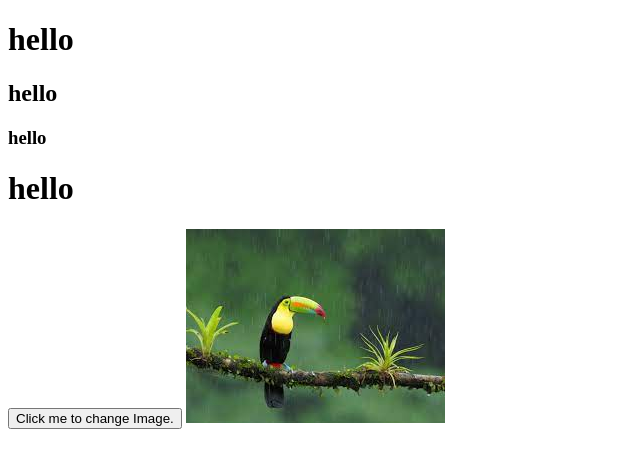
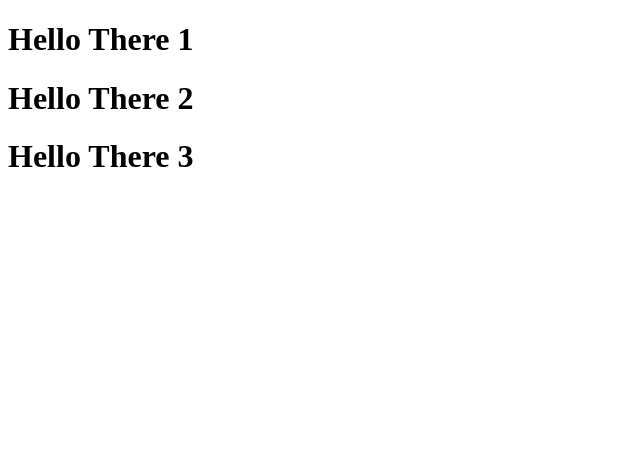
Before and after one commit to neophytz/javascripting, a plain HTML site: page dom/index.html in a window 1280 px wide. Shown: the whole page, without its empty margins (0-640 px from the left). Drawn offline with Linux system fonts and the light colour scheme.

```diff
--- /dev/null
+++ b/dom/events/index.html
@@ -0,0 +1,13 @@
+<!DOCTYPE html>
+<html lang="en">
+<head>
+    <meta charset="UTF-8">
+    <meta http-equiv="X-UA-Compatible" content="IE=edge">
+    <meta name="viewport" content="width=device-width, initial-scale=1.0">
+    <title>Event Handler</title>
+</head>
+<body>
+    <button id="myBtn">Click Me!</button>
+    <script src="./index.js"></script>
+</body>
+</html>
--- a/dom/index.html
+++ b/dom/index.html
@@ -7,11 +7,14 @@
         <title>Document</title>
     </head>
     <body class="body body2 body3" id="bodyId">
-        <h1 name="myH1">hello</h1>
+        <h1 id="myH1">Hello There 1 </h1>
+        <h1>Hello There 2 </h1>
+        <h1>Hello There 3 </h1>
+        <!-- <h1 name="myH1">hello</h1>
         <h2 name="myH1">hello</h1>
         <h3 name="myH1">hello</h1>
-        <h1 name="myH1">hello</h1>
-        <button onclick="changeImage()">Click me to change Image.</button>
+        <h1 name="myH1">hello</h1> -->
+        <!-- <button onclick="changeImage()">Click me to change Image.</button>  -->
         <!-- <img src ="../image.jpeg"> -->
         <!-- <h1 id="header">Hello</h1>
         <button onclick="changeColor()" id="changeColor">Click me to make hello red.</button>
--- a/dom/index.js
+++ b/dom/index.js
@@ -1,112 +1,145 @@
-// read operations (finding elements) -> querySelector
+// // read operations (finding elements) -> querySelector
 
-//getElementsByTagName -> array
+// //getElementsByTagName -> array
 
-// var bodyRef = document.getElementsByTagName('title');
-// bodyRef[0].style.backgroundColor ="red";
-// console.log(bodyRef[0]);
+// // var bodyRef = document.getElementsByTagName('title');
+// // bodyRef[0].style.backgroundColor ="red";
+// // console.log(bodyRef[0]);
 
-// getElementsByClassName -> array
-// var bodyRef = document.getElementsByClassName('body2');
-// console.log(bodyRef);
+// // getElementsByClassName -> array
+// // var bodyRef = document.getElementsByClassName('body2');
+// // console.log(bodyRef);
 
 
-//getElementById -> single element reference
-// var bodyRef = document.getElementById('bodyId');
-// console.log(bodyRef);
-// bodyRef.style.backgroundColor='red';
+// //getElementById -> single element reference
+// // var bodyRef = document.getElementById('bodyId');
+// // console.log(bodyRef);
+// // bodyRef.style.backgroundColor='red';
 
-//getElementsByName -> array
+// //getElementsByName -> array
 
-// var eleRef = document.getElementsByName('myH1');
-// console.log(eleRef);
+// // var eleRef = document.getElementsByName('myH1');
+// // console.log(eleRef);
+
+// var imageRef = document.createElement('img');
+// imageRef.setAttribute('src', '../image.jpeg');
+
+// function changeImage () {
+//     if(imageRef.src === 'http://127.0.0.1:5500/image.jpeg'){ //undefined
+//         imageRef.setAttribute('src', '../image2.jpeg');
+//     }
+//     else{
+//         imageRef.setAttribute('src', '../image.jpeg');
+//     }
+// }
 
 
-// create operations -> innerHTML, innerText
+// // create operations -> innerHTML, innerText
+// var bodyRef = document.getElementById('bodyId');
 
-var imageRef = document.createElement('img');
-imageRef.setAttribute('src', '../image.jpeg');
-
-var bodyRef = document.getElementById('bodyId');
-bodyRef.appendChild(imageRef);
-
-console.log(imageRef);
-
-// check current image kaunsi hai. -> if else
-// it will change the image accordingly. -> setAttribute()
-
-// console.log(imageRef.src)
-
-function changeImage () {
-    if(imageRef.src === 'http://127.0.0.1:5500/image.jpeg'){
-        imageRef.setAttribute('src', '../image2.jpeg');
-    }
-    else{
-        imageRef.setAttribute('src', '../image.jpeg');
-    }
-}
+// var btnRef = document.createElement('button');
+// btnRef.innerText = 'Click me to change image';
+// // btnRef.setAttribute('onclick', changeImage()); // it will set the attribute to undefined and call the function changeImage
+// btnRef.setAttribute('onclick', 'changeImage()');
+// bodyRef.appendChild(btnRef);
 
 
-//homework -> implement button creation with the help of javascript.
+// // Creating an img tag.
+
+
+// bodyRef.appendChild(imageRef);
+// console.log(imageRef);
+
+// // check current image kaunsi hai. -> if else
+// // it will change the image accordingly. -> setAttribute()
+
+// // console.log(imageRef.src)
+
+// //homework -> implement button creation with the help of javascript.
 
 
 
+// 7 Feb
+// // creating C
+// // finding /reading  R
+// // updating U -> innerHTML, setAttribute() and innerText
+// // deleting D
 
 
 
+// var bodyRef = document.getElementsByTagName('body')[0];
 
-// // // getElementById, getElementsByClassName, getElementByClassName
-
-// // var h1Ref = document.getElementById('header');
-// // // var btnRef = document.getElementsByTagName('button')[0];
-// // // var changeTextBtn = document.getElementById('changeText');
+// var newChild = document.createElement('p');
+// newChild.innerText = 'Hello I am a paragraph';
+// // <p>Hello I am a paragraph</p>
 
 
-// // // function changeToRed () {
-// // //     h1Ref.style.color='red';
+// var oldChild = document.getElementById('myH1');
+// // <h1 id="myH1">Hello There</h1>
+
+// // bodyRef.replaceChild(newChild, oldChild);
+
+
+//deleting operation
+
+// var oldChild = document.getElementById('myH1');
+// var bodyRef= document.getElementsByTagName('body')[0];
+// bodyRef.removeChild(oldChild);
+
+
+
+// // // // getElementById, getElementsByClassName, getElementByClassName
+
+// // // var h1Ref = document.getElementById('header');
+// // // // var btnRef = document.getElementsByTagName('button')[0];
+// // // // var changeTextBtn = document.getElementById('changeText');
+
+
+// // // // function changeToRed () {
+// // // //     h1Ref.style.color='red';
+// // // // }
+
+// // // function changeColor(){
+// // //     // red -> black
+// // //     // if(h1Ref.style.color==='red'){
+// // //     //     h1Ref.style.color='black';
+// // //     // }
+// // //     // else h1Ref.style.color='red';
+// // //     // ternary statements
+// // //     // condition ? (code 1) : (code2)
+// // //     // h1Ref.style.color==='red' ? h1Ref.style.color='black' : h1Ref.style.color='red';
+// // //     h1Ref.style.color = h1Ref.style.color==='red' ? 'black' : 'red';
 // // // }
 
-// // function changeColor(){
-// //     // red -> black
-// //     // if(h1Ref.style.color==='red'){
-// //     //     h1Ref.style.color='black';
+// // // // h1Ref.innerText='goodbye';
+
+
+// // // function changeText (){
+// // //     h1Ref.innerText='goodBye';
+// // // }
+// // // // changeText();
+// // // // btnRef.onclick='changeToRed()';
+
+// // // // console.log(btnRef);
+// // // // ref.style.color='red';
+// // // // console.log(ref);
+
+
+// // var couponDivRef = document.getElementById('couponDiv');
+// // var couponBtnRef = document.getElementById('couponBtn');
+
+// // function revealCoupon(){
+// //     console.log(couponDivRef.innerHTML);
+// //     couponBtnRef.innerText = !couponDivRef.innerHTML ? 'Click me to hide coupons.' : 'Click me to reveal coupons.';
+// //     couponDivRef.innerHTML = couponDivRef.innerHTML==='' ? '<p>Hello, you receive new coupon.</p> <p>your coupon code is yts50.</p>' : '';
+// //     // falsy values
+// //     // if(couponDivRef.innerHTML===""){
+// //     //     couponDivRef.innerHTML = '<p>Hello, you receive new coupon.</p> <p>your coupon code is yts50.</p>';
+// //     //     couponBtnRef.innerText = 'Click me to hide coupons.'
+// //     // }else{
+// //     //     couponDivRef.innerHTML = '';
+// //     //     couponBtnRef.innerText = 'Click me to reveal coupons.'
 // //     // }
-// //     // else h1Ref.style.color='red';
-// //     // ternary statements
-// //     // condition ? (code 1) : (code2)
-// //     // h1Ref.style.color==='red' ? h1Ref.style.color='black' : h1Ref.style.color='red';
-// //     h1Ref.style.color = h1Ref.style.color==='red' ? 'black' : 'red';
 // // }
 
-// // // h1Ref.innerText='goodbye';
-
-
-// // function changeText (){
-// //     h1Ref.innerText='goodBye';
-// // }
-// // // changeText();
-// // // btnRef.onclick='changeToRed()';
-
-// // // console.log(btnRef);
-// // // ref.style.color='red';
-// // // console.log(ref);
-
-
-// var couponDivRef = document.getElementById('couponDiv');
-// var couponBtnRef = document.getElementById('couponBtn');
-
-// function revealCoupon(){
-//     console.log(couponDivRef.innerHTML);
-//     couponBtnRef.innerText = !couponDivRef.innerHTML ? 'Click me to hide coupons.' : 'Click me to reveal coupons.';
-//     couponDivRef.innerHTML = couponDivRef.innerHTML==='' ? '<p>Hello, you receive new coupon.</p> <p>your coupon code is yts50.</p>' : '';
-//     // falsy values
-//     // if(couponDivRef.innerHTML===""){
-//     //     couponDivRef.innerHTML = '<p>Hello, you receive new coupon.</p> <p>your coupon code is yts50.</p>';
-//     //     couponBtnRef.innerText = 'Click me to hide coupons.'
-//     // }else{
-//     //     couponDivRef.innerHTML = '';
-//     //     couponBtnRef.innerText = 'Click me to reveal coupons.'
-//     // }
-// }
-
-// // homework :- read about getElement...../getElements.....
+// // // homework :- read about getElement...../getElements.....
```
Also changed, not shown: dom/events/index.js (added, +29 -0 lines).
